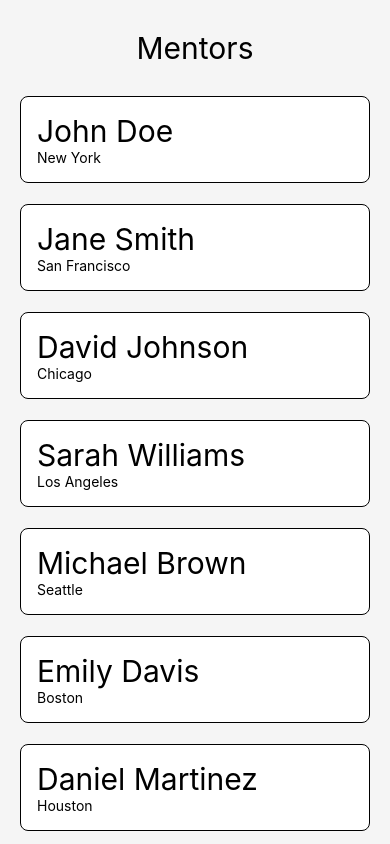
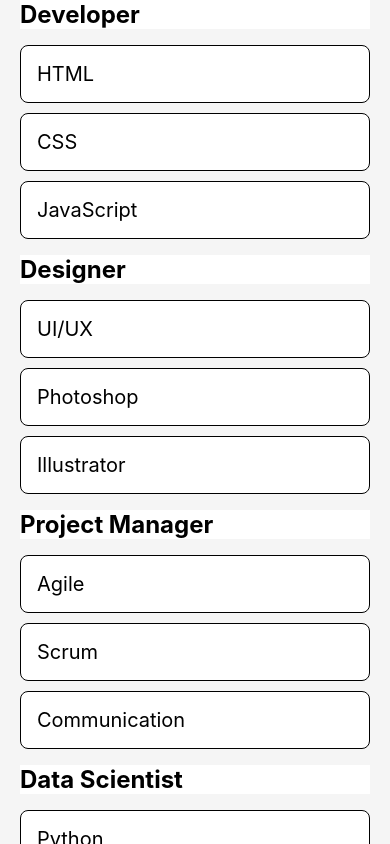
Before and after one commit to martinkarugaba/react_native_lists, a React Native app: screen / in a window 390 px wide. Shown: the top 844 px of the page. Built offline with nearby package versions, Linux system fonts and the light colour scheme.

Commit message:
Add sectionList props

```diff
--- a/App.js
+++ b/App.js
@@ -6,14 +6,16 @@
   FlatList,
   StatusBar,
   View,
+  SectionList,
 } from 'react-native';
 import mentorsList from './data.json';
+import groupedMentors from './grouped-data.json';
 
 export default function App() {
   return (
     <SafeAreaView style={styles.container}>
       <View style={styles.scrollView}>
-        <FlatList
+        {/* <FlatList
           data={[...mentorsList]}
           renderItem={({ item }) => {
             console.log(item.id);
@@ -30,6 +32,21 @@
           ListEmptyComponent={<Text>No mentors available</Text>}
           ListHeaderComponent={<Text style={styles.headerText}>Mentors</Text>}
           ListFooterComponent={<Text style={styles.headerText}>Next</Text>}
+        /> */}
+        <SectionList
+          sections={groupedMentors}
+          renderItem={({ item }) => {
+            return (
+              <View style={styles.card}>
+                <Text style={styles.cardText}>{item}</Text>
+              </View>
+            );
+          }}
+          renderSectionHeader={({ section }) => (
+            <Text style={styles.sectionHeaderText}>{section.occupation}</Text>
+          )}
+          ItemSeparatorComponent={() => <View style={{ height: 10 }}></View>}
+          SectionSeparatorComponent={() => <View style={{ height: 16 }}></View>}
         />
       </View>
     </SafeAreaView>
@@ -50,14 +67,19 @@
     padding: 16,
     borderRadius: 8,
     borderWidth: 1,
-    marginBottom: 16,
   },
   cardText: {
-    fontSize: 30,
+    fontSize: 20,
   },
   headerText: {
     fontSize: 30,
     marginVertical: 30,
     textAlign: 'center',
   },
+  sectionHeaderText: {
+    backgroundColor: 'white',
+    fontSize: 24,
+    fontWeight: 'bold',
+    textTransform: 'capitalize',
+  }
 });
```
